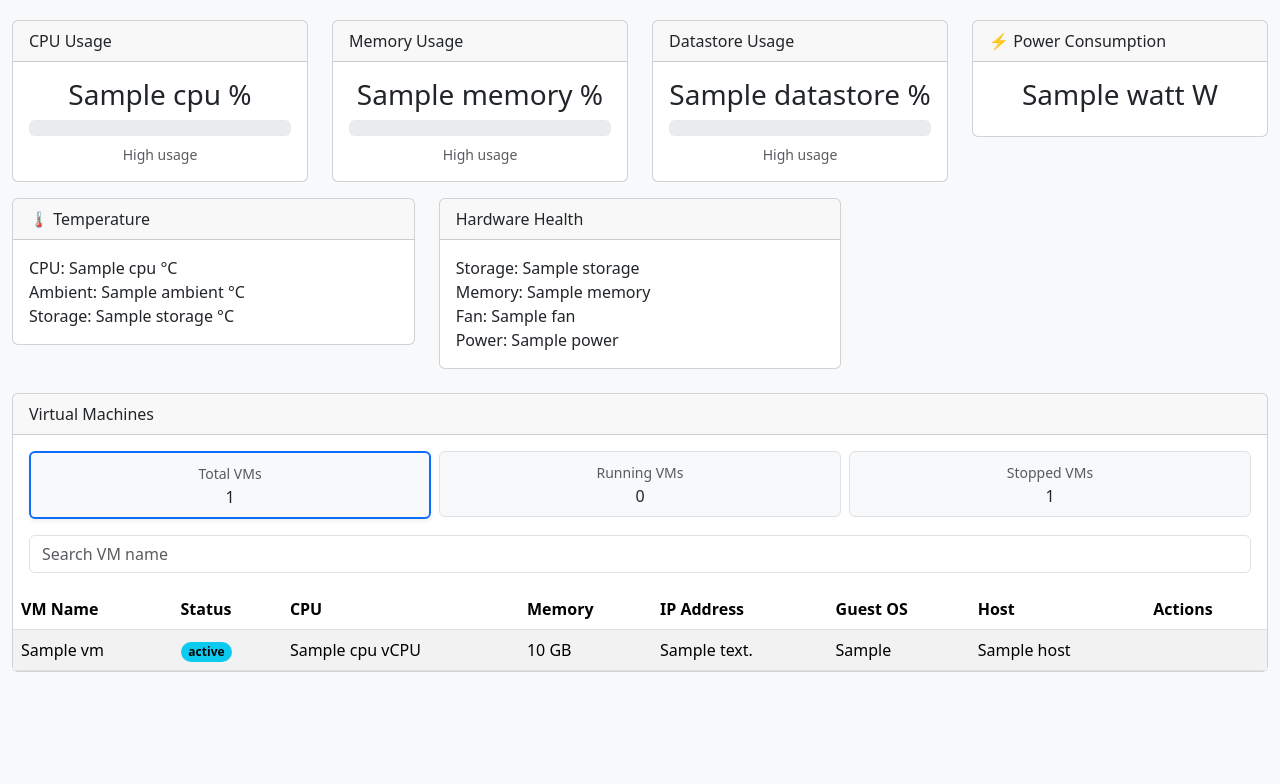
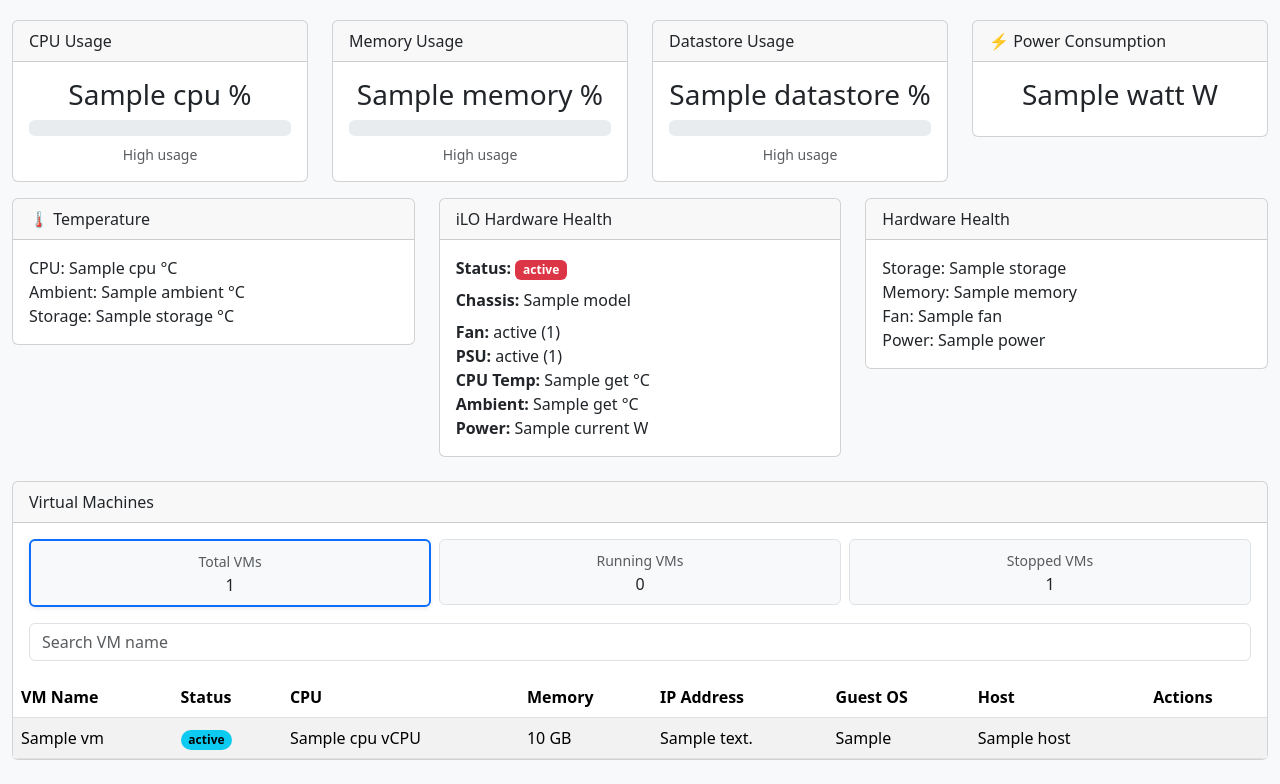
Before and after one commit to leekampgreen-hash/homelab-dashboard, a FastAPI app: template app/templates/index.html in a window 1280 px wide. Shown: the part 190-974 px from the top of the page. Before the commit the page ends 862 px from the top, so only its background shows below. Run offline with FastAPI, Linux system fonts and the light colour scheme; the template is opened without the code that fills it: most values are stand-ins (such as "Sample title", 1, 10 or a date in 2020); some libraries are stand-ins or nearby versions.

Commit message:
Add iLO hardware health card

```diff
--- a/app/templates/components/summary_cards.html
+++ b/app/templates/components/summary_cards.html
@@ -130,6 +130,13 @@
 
 <div class="row mt-3">
 
+    {% set ilo = hardware.ilo | default({}) %}
+    {% set ilo_chassis = ilo.get("chassis", {}) %}
+    {% set ilo_fan = ilo.get("fan", {}) %}
+    {% set ilo_temperature = ilo.get("temperature", {}) %}
+    {% set ilo_power = ilo.get("power", {}) %}
+    {% set ilo_psu = ilo.get("psu", {}) %}
+
     <!-- Temperature -->
     <div class="col-md-4">
         <div class="card">
@@ -158,6 +165,59 @@
                     <span id="temp-storage">
                         {{ hardware.temperature.storage }} °C
                     </span>
+                </div>
+
+            </div>
+        </div>
+    </div>
+
+
+    <!-- iLO Hardware Health -->
+    <div class="col-md-4">
+        <div class="card">
+            <div class="card-header">
+                iLO Hardware Health
+            </div>
+
+            <div class="card-body">
+
+                <div class="mb-2">
+                    <strong>Status:</strong>
+                    <span class="badge {% if ilo.get('status', 'Unknown') == 'OK' %}text-bg-success{% elif ilo.get('status', 'Unknown') == 'Unknown' %}text-bg-secondary{% else %}text-bg-danger{% endif %}">
+                        {{ ilo.get("status", "Unknown") }}
+                    </span>
+                </div>
+
+                <div class="mb-2">
+                    <strong>Chassis:</strong>
+                    {{ ilo_chassis.get("model", "Unknown") }}
+                </div>
+
+                <div>
+                    <strong>Fan:</strong>
+                    {{ ilo_fan.get("status", "Unknown") }}
+                    ({{ ilo_fan.get("count", 0) }})
+                </div>
+
+                <div>
+                    <strong>PSU:</strong>
+                    {{ ilo_psu.get("status", "Unknown") }}
+                    ({{ ilo_psu.get("count", 0) }})
+                </div>
+
+                <div>
+                    <strong>CPU Temp:</strong>
+                    {{ ilo_temperature.get("cpu", "--") }} °C
+                </div>
+
+                <div>
+                    <strong>Ambient:</strong>
+                    {{ ilo_temperature.get("ambient", "--") }} °C
+                </div>
+
+                <div>
+                    <strong>Power:</strong>
+                    {{ ilo_power.get("current", "--") }} W
                 </div>
 
             </div>
```
